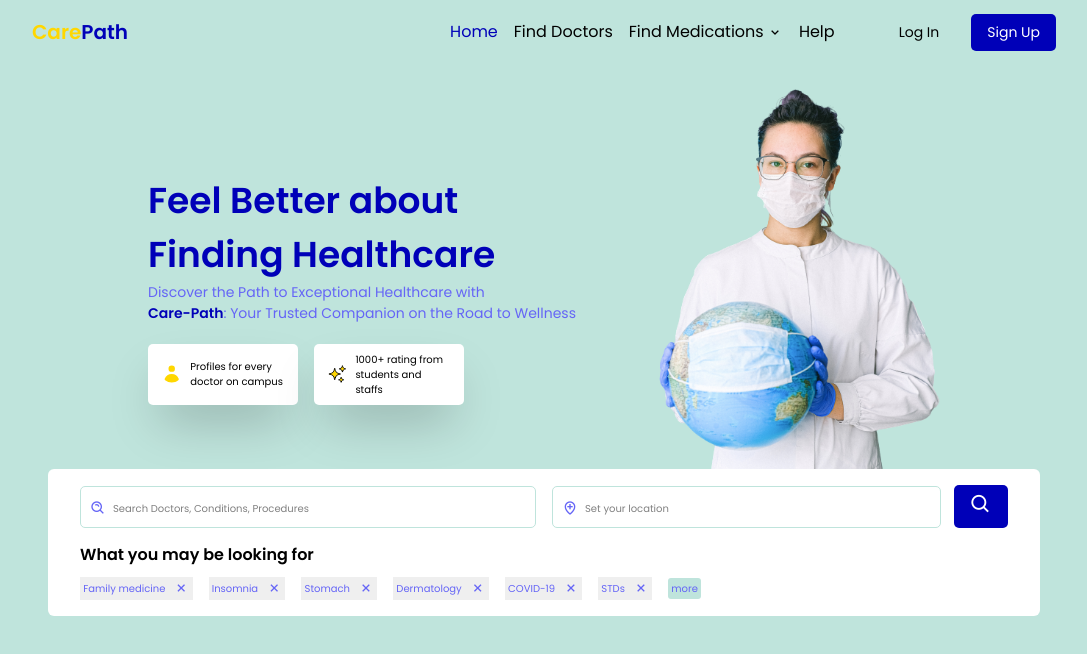
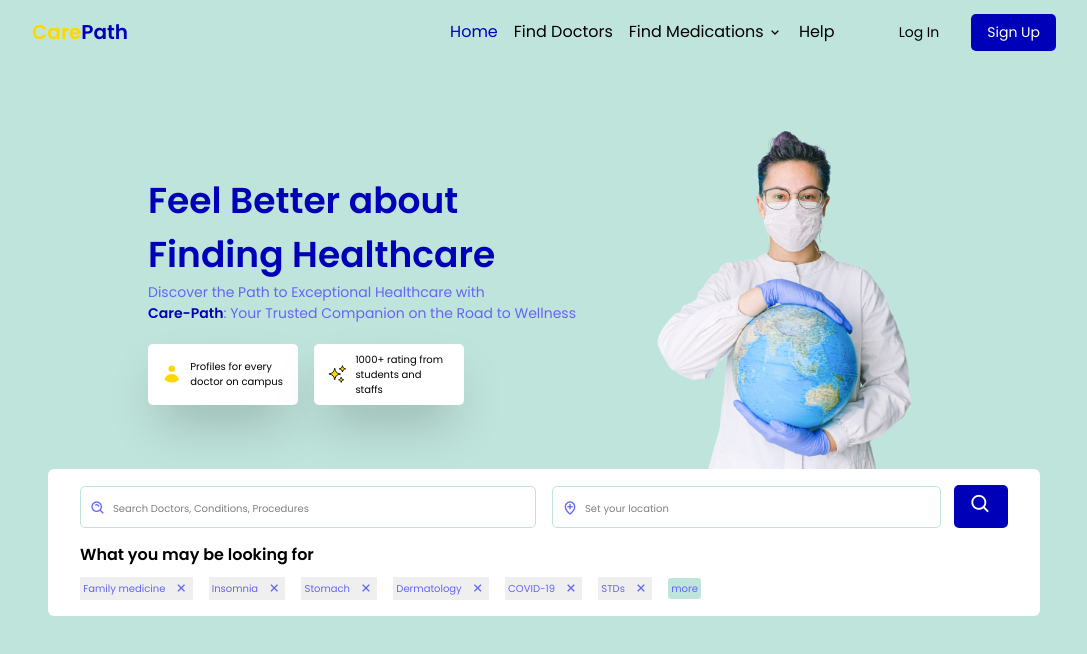
Before and after one commit to TPriince/Care-Path, a Vue app: page / in a window 1280 px wide. Shown: the top 654 px of the page, without its empty margins (96-1183 px from the left). Built offline with nearby package versions, Linux system fonts and the light colour scheme; no server answers.

Commit message:
feat: Update implemented SEO

```diff
--- a/public/index.html
+++ b/public/index.html
@@ -14,12 +14,17 @@
     ></script>
     <!-- <link rel="icon" href="<%= BASE_URL %>favicon.ico"> -->
     <title>Care Path</title>
+    <meta property="og:title" content="Care Path" />
     <meta
-      name="description"
+      property="og:description"
       content="Find the Best Hospitals Near You | Care-Path
-    Discover top-rated hospitals in your area with Care-path. Our comprehensive directory helps you locate nearby medical facilities for quality healthcare services. From emergency care to specialized treatments, trust Care-path to connect you with the best hospitals near you"
+Discover top-rated hospitals in your area with Care-path. Our comprehensive directory helps you locate nearby medical facilities for quality healthcare services. From emergency care to specialized treatments, trust Care-path to connect you with the best hospitals near you"
     />
+    <meta property="og:image" content="../src/assets/images/care-path.png" />
+    <meta property="og:url" content="https://care-path.vercel.app/" />
+    <meta property="og:type" content="website" />
   </head>
+
   <body>
     <noscript>
       <strong
--- a/src/components/MainComponent.vue
+++ b/src/components/MainComponent.vue
@@ -30,7 +30,6 @@
                 </div>
             </div>
             <div class="hero-img__container">
-                <!-- <img class="hero-img" src="../assets/images/hero-image2.png" alt="hero image" loading="lazy" /> -->
             </div>
         </section>
         <slot></slot>
@@ -90,7 +89,7 @@ export default defineComponent({
 }
 
 .hero-img__container {
-    background-image: url('../assets/images/hero-image2.png');
+    background-image: url('../assets/images/care-path.png');
     background-repeat: no-repeat;
     background-size: cover;
     background-position: center;
```
Also changed, not shown: src/assets/images/care-path.png (renamed from src/assets/images/hero-image1.png).
